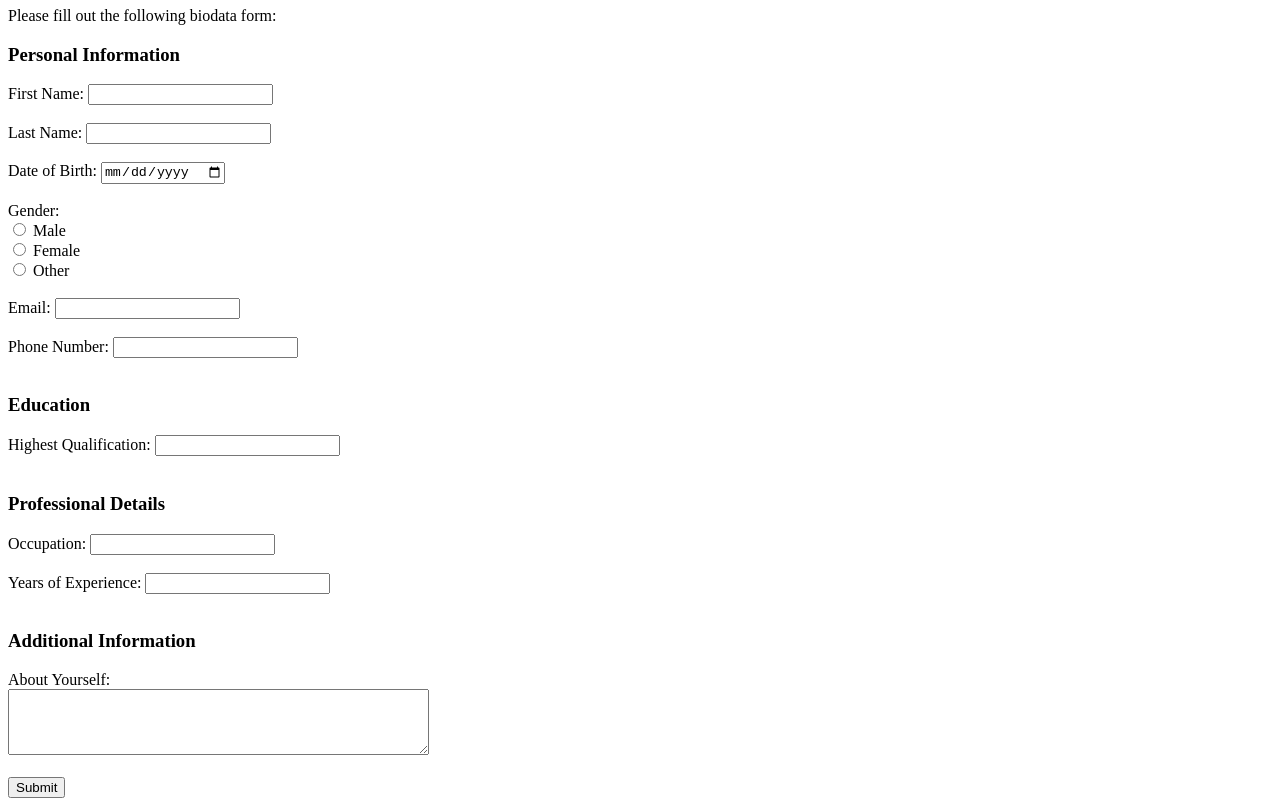
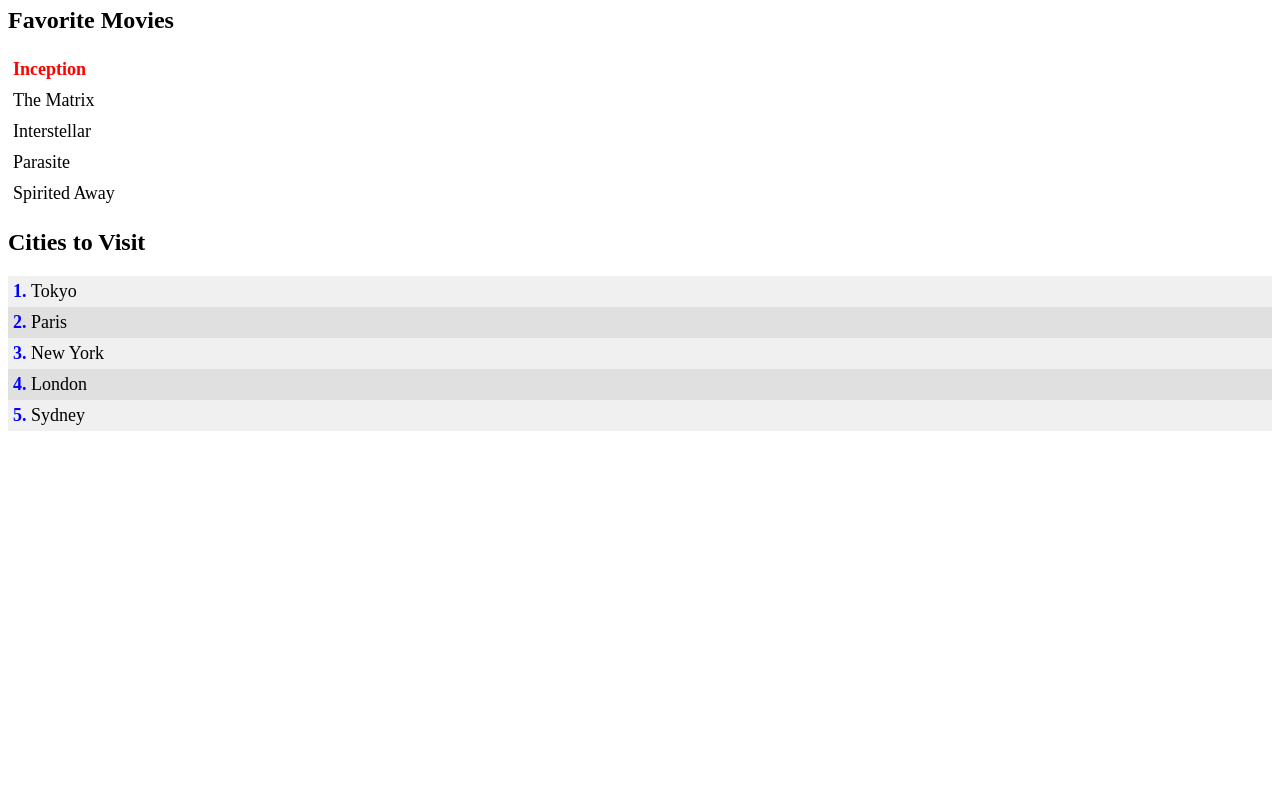
Before and after one commit to Ankit-Tomar/FullStackLab, a plain HTML site: page index.html in a window 1280 px wide. Shown: the part 73-879 px from the top of the page. After the commit the page ends 800 px from the top, so only its background shows below. Drawn offline with Linux system fonts and the light colour scheme.

Commit message:
Add files via upload

```diff
--- a/index.html
+++ b/index.html
@@ -3,53 +3,65 @@
 <head>
     <meta charset="UTF-8">
     <meta name="viewport" content="width=device-width, initial-scale=1.0">
-    <title>Biodata Form</title>
+    <title>Styled Lists</title>
+    <style>
+        /* Unordered list styling */
+        ul {
+            list-style-type: none; /* Remove default bullets */
+            padding: 0;
+        }
+        ul li {
+            padding: 5px;
+            font-size: 18px;
+        }
+        ul li.favorite {
+            color: red; /* Unique styling for favorite movie */
+            font-weight: bold;
+        }
+
+        /* Ordered list styling */
+        ol {
+            counter-reset: item;
+            list-style-type: none; /* Remove default numbering */
+            padding: 0;
+        }
+        ol li {
+            counter-increment: item;
+            padding: 5px;
+            font-size: 18px;
+        }
+        ol li::before {
+            content: counter(item) ". ";
+            font-weight: bold;
+            color: blue; /* Random styling for list items */
+        }
+        ol li:nth-child(odd) {
+            background-color: #f0f0f0; /* Different background for odd items */
+        }
+        ol li:nth-child(even) {
+            background-color: #e0e0e0; /* Different background for even items */
+        }
+    </style>
 </head>
 <body>
-    <h1>Biodata Form</h1>
-    <p>Please fill out the following biodata form:</p>
+    <h1>Styled Lists</h1>
 
-    <form action="#">
-        <h3>Personal Information</h3>
-        <label for="fname">First Name:</label>
-        <input type="text" id="fname" name="fname" required><br><br>
+    <h2>Favorite Movies</h2>
+    <ul>
+        <li class="favorite">Inception</li>
+        <li>The Matrix</li>
+        <li>Interstellar</li>
+        <li>Parasite</li>
+        <li>Spirited Away</li>
+    </ul>
 
-        <label for="lname">Last Name:</label>
-        <input type="text" id="lname" name="lname" required><br><br>
-
-        <label for="dob">Date of Birth:</label>
-        <input type="date" id="dob" name="dob" required><br><br>
-
-        <label for="gender">Gender:</label><br>
-        <input type="radio" id="male" name="gender" value="male">
-        <label for="male">Male</label><br>
-        <input type="radio" id="female" name="gender" value="female">
-        <label for="female">Female</label><br>
-        <input type="radio" id="other" name="gender" value="other">
-        <label for="other">Other</label><br><br>
-
-        <label for="email">Email:</label>
-        <input type="email" id="email" name="email" required><br><br>
-
-        <label for="phone">Phone Number:</label>
-        <input type="tel" id="phone" name="phone" required><br><br>
-
-        <h3>Education</h3>
-        <label for="education">Highest Qualification:</label>
-        <input type="text" id="education" name="education" required><br><br>
-
-        <h3>Professional Details</h3>
-        <label for="occupation">Occupation:</label>
-        <input type="text" id="occupation" name="occupation" required><br><br>
-
-        <label for="experience">Years of Experience:</label>
-        <input type="number" id="experience" name="experience" required><br><br>
-
-        <h3>Additional Information</h3>
-        <label for="about">About Yourself:</label><br>
-        <textarea id="about" name="about" rows="4" cols="50" required></textarea><br><br>
-
-        <input type="submit" value="Submit">
-    </form>
+    <h2>Cities to Visit</h2>
+    <ol>
+        <li>Tokyo</li>
+        <li>Paris</li>
+        <li>New York</li>
+        <li>London</li>
+        <li>Sydney</li>
+    </ol>
 </body>
 </html>
```
